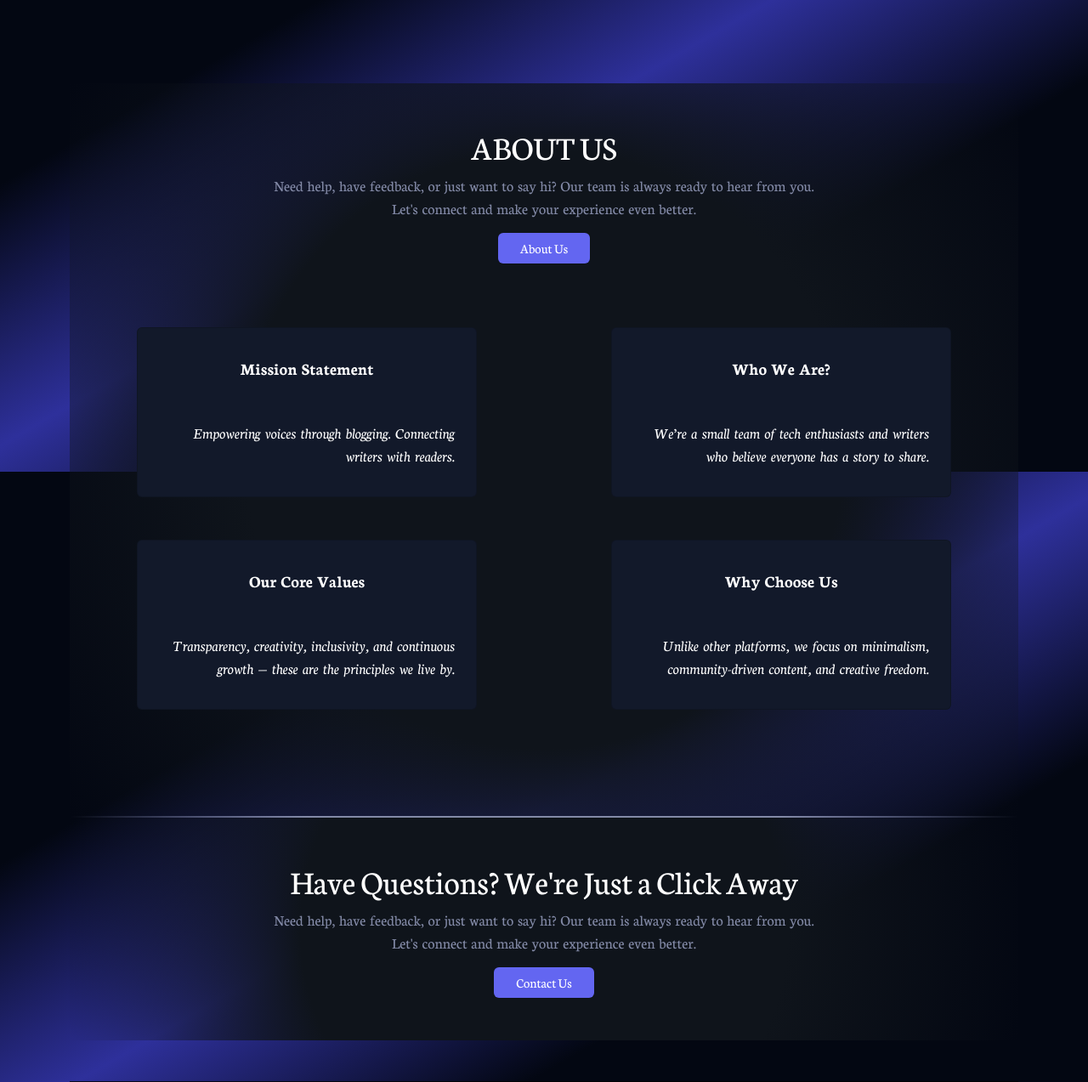
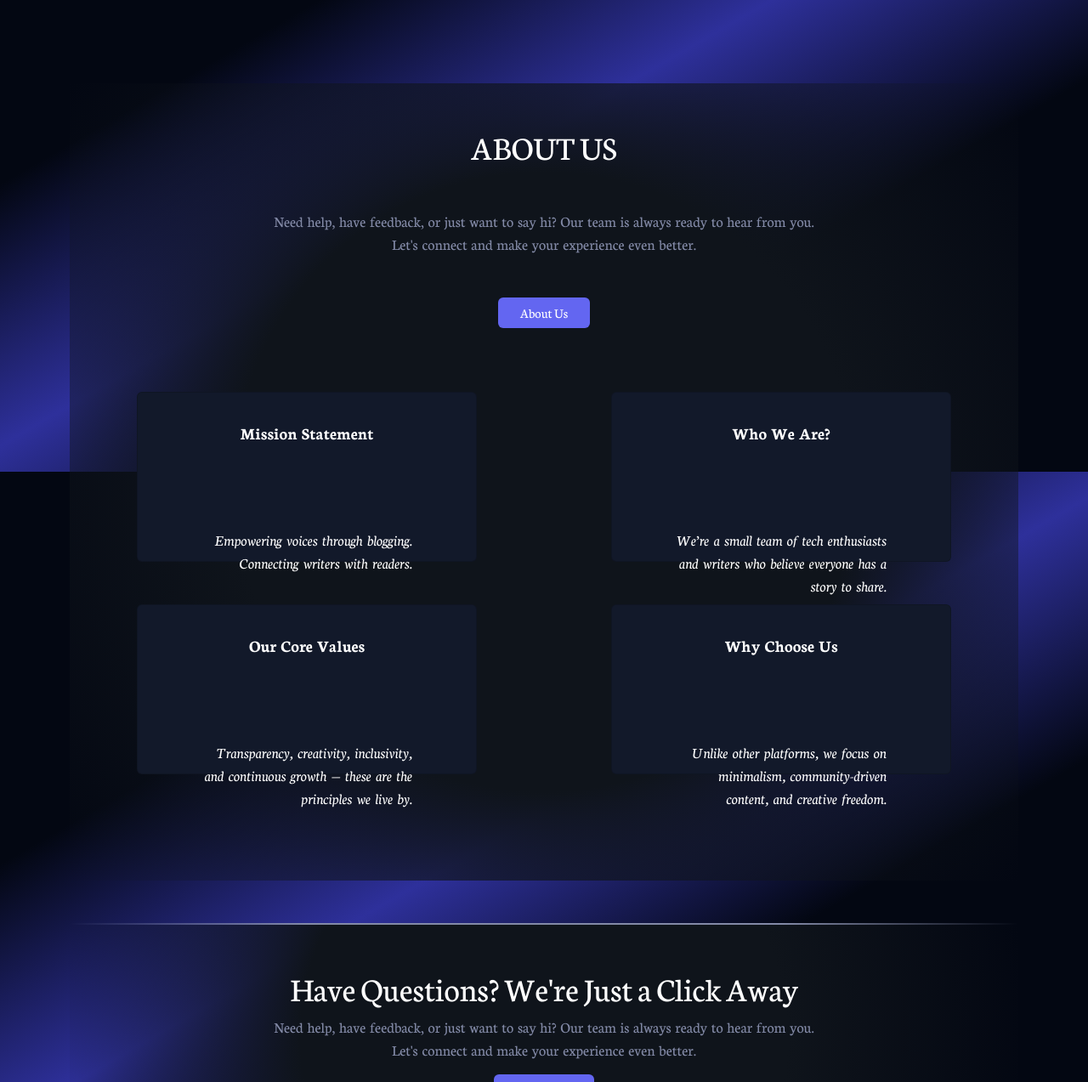
Before and after one commit to msharjeelali/The-Posting-Hub, a Django app: page / in a window 1280 px wide. Shown: the part 2645-3918 px from the top of the page at 85% size. Run offline with Django 5.2, Linux system fonts and the light colour scheme.

Commit message:
Liittle change in main.css

```diff
--- a/the_posting_hub/static/css/main.css
+++ b/the_posting_hub/static/css/main.css
@@ -229,7 +229,7 @@
   }
 }
 
-#thought-section {
+#about-section {
   text-align: center;
   background: radial-gradient(circle, #0f141b 50%, rgba(255, 0, 0, 0) 100%);
   padding: 50px 0;
```
